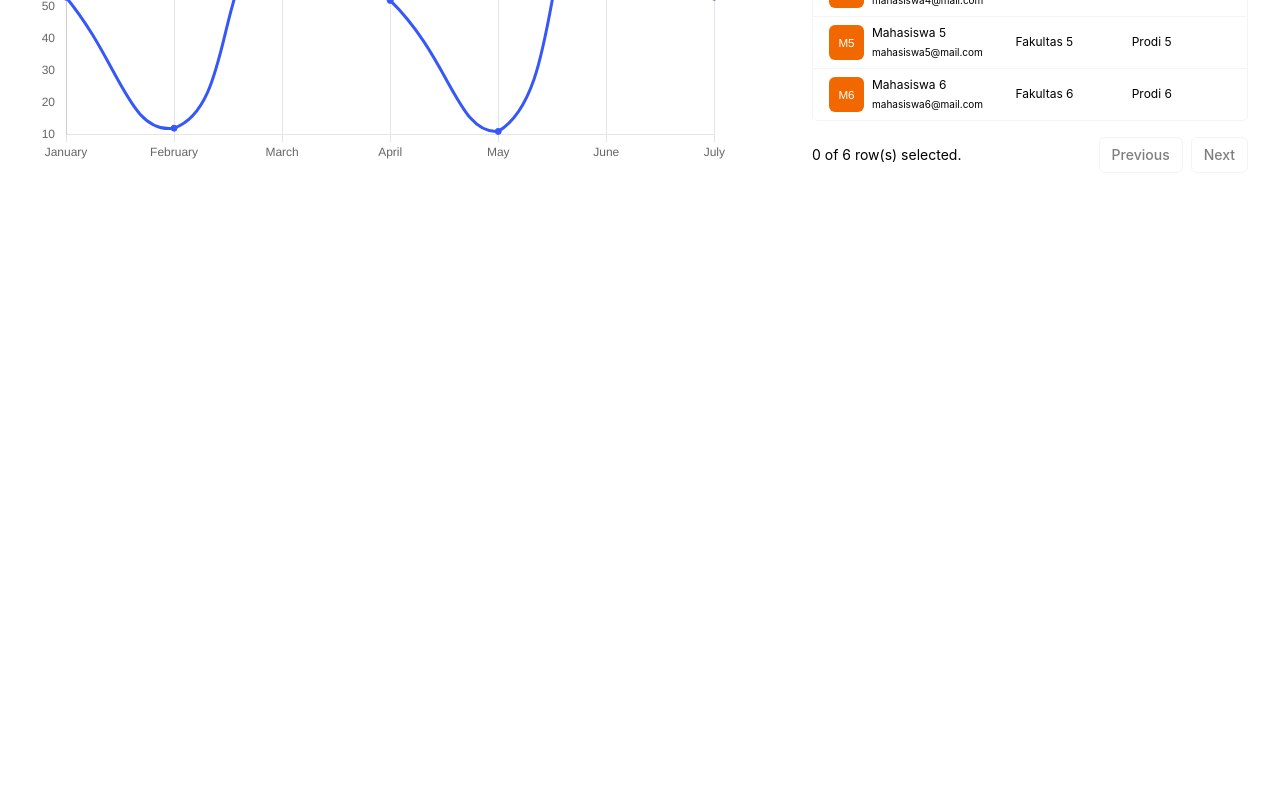
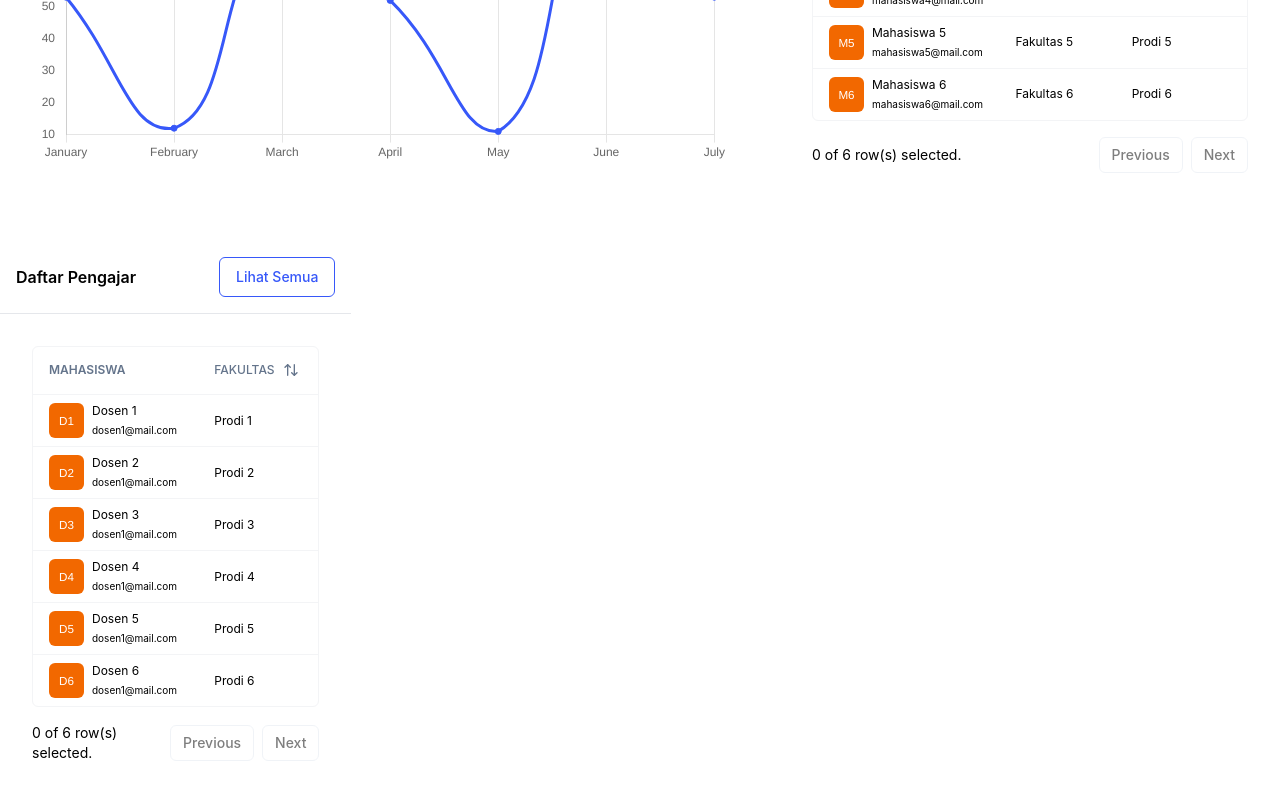
Before and after one commit to abduromanov2020/deploy-kg-admin, a Next.js app: page /beranda in a window 1280 px wide. Shown: the part 486-1286 px from the top of the page. Before the commit the page ends 800 px from the top, so only its background shows below. Built offline with nearby package versions, Linux system fonts and the light colour scheme; no server answers.

Commit message:
Add : Daftar pengajar at dashboard

```diff
--- /dev/null
+++ b/src/modules/dashboard/component/pengajarCard/TableDaftarPengajar/index.tsx
@@ -0,0 +1,227 @@
+'use client';
+import {
+  ColumnDef,
+  ColumnFiltersState,
+  flexRender,
+  getCoreRowModel,
+  getFilteredRowModel,
+  getPaginationRowModel,
+  getSortedRowModel,
+  SortingState,
+  useReactTable,
+  VisibilityState,
+} from '@tanstack/react-table';
+import { ArrowUpDown } from 'lucide-react';
+import Image from 'next/image';
+import React, { FC, useState } from 'react';
+import Avatar from 'react-avatar';
+
+import { Button } from '@/components/ui/button';
+import {
+  Table,
+  TableBody,
+  TableCell,
+  TableHead,
+  TableHeader,
+  TableRow,
+} from '@/components/ui/table';
+
+export type TMahasiswa = {
+  name: string;
+  studyProgram: string;
+  image?: string | null;
+  email: string;
+};
+
+export const data: TMahasiswa[] = [
+  {
+    name: 'Dosen 1',
+    studyProgram: 'Prodi 1',
+    image: null,
+    email: 'dosen1@mail.com',
+  },
+  {
+    name: 'Dosen 2',
+    studyProgram: 'Prodi 2',
+    image: null,
+    email: 'dosen1@mail.com',
+  },
+  {
+    name: 'Dosen 3',
+    studyProgram: 'Prodi 3',
+    image: null,
+    email: 'dosen1@mail.com',
+  },
+  {
+    name: 'Dosen 4',
+    studyProgram: 'Prodi 4',
+    image: null,
+    email: 'dosen1@mail.com',
+  },
+  {
+    name: 'Dosen 5',
+    studyProgram: 'Prodi 5',
+    image: null,
+    email: 'dosen1@mail.com',
+  },
+  {
+    name: 'Dosen 6',
+    studyProgram: 'Prodi 6',
+    image: null,
+    email: 'dosen1@mail.com',
+  },
+];
+
+export const columns: ColumnDef<TMahasiswa>[] = [
+  {
+    accessorKey: 'mahasiswa',
+    header: 'MAHASISWA',
+    cell: ({ row }) => (
+      <div className='flex gap-2'>
+        <div>
+          {row?.original.image !== null ? (
+            <Image
+              src={row?.original.image as string}
+              width={35}
+              height={35}
+              alt='avatar'
+              className='w-10 h-10 rounded-md object-cover bg-center'
+            />
+          ) : (
+            <Avatar
+              name={row?.original?.name || 'a'}
+              color='#F26800'
+              className='rounded-md'
+              size='35'
+            />
+          )}
+        </div>
+        <div className='flex flex-col justify-between'>
+          <p>{row?.original?.name}</p>
+          <p className='text-[10px]'>{row?.original?.email}</p>
+        </div>
+      </div>
+    ),
+  },
+  {
+    accessorKey: 'studyProgram',
+    header: ({ column }) => {
+      return (
+        <Button
+          variant='ghost'
+          className='text-xs px-0'
+          onClick={() => column.toggleSorting(column.getIsSorted() === 'asc')}
+        >
+          FAKULTAS
+          <ArrowUpDown className='ml-2 h-4 w-4' />
+        </Button>
+      );
+    },
+    cell: ({ row }) => <div>{row.getValue('studyProgram')}</div>,
+  },
+];
+
+export const TableDaftarPengajar: FC = () => {
+  const [sorting, setSorting] = useState<SortingState>([]);
+  const [columnFilters, setColumnFilters] = useState<ColumnFiltersState>([]);
+  const [columnVisibility, setColumnVisibility] = useState<VisibilityState>({});
+  const [rowSelection, setRowSelection] = useState({});
+
+  const table = useReactTable({
+    data,
+    columns,
+    onSortingChange: setSorting,
+    onColumnFiltersChange: setColumnFilters,
+    getCoreRowModel: getCoreRowModel(),
+    getPaginationRowModel: getPaginationRowModel(),
+    getSortedRowModel: getSortedRowModel(),
+    getFilteredRowModel: getFilteredRowModel(),
+    onColumnVisibilityChange: setColumnVisibility,
+    onRowSelectionChange: setRowSelection,
+    state: {
+      sorting,
+      columnFilters,
+      columnVisibility,
+      rowSelection,
+    },
+  });
+
+  return (
+    <div className='w-full '>
+      <div className='rounded-md border '>
+        <Table className='text-xs max-w-full scrollbar-thumb-primary-500  scrollbar-  scrollbar-track-sidebar scrollbar-thumb-rounded-md'>
+          <TableHeader>
+            {table.getHeaderGroups().map((headerGroup) => (
+              <TableRow key={headerGroup.id}>
+                {headerGroup.headers.map((header) => {
+                  return (
+                    <TableHead key={header.id} className='font-semibold'>
+                      {header.isPlaceholder
+                        ? null
+                        : flexRender(
+                            header.column.columnDef.header,
+                            header.getContext(),
+                          )}
+                    </TableHead>
+                  );
+                })}
+              </TableRow>
+            ))}
+          </TableHeader>
+          <TableBody>
+            {table.getRowModel().rows?.length ? (
+              table.getRowModel().rows.map((row) => (
+                <TableRow
+                  key={row.id}
+                  data-state={row.getIsSelected() && 'selected'}
+                >
+                  {row.getVisibleCells().map((cell) => (
+                    <TableCell key={cell.id} className='py-2 px-4'>
+                      {flexRender(
+                        cell.column.columnDef.cell,
+                        cell.getContext(),
+                      )}
+                    </TableCell>
+                  ))}
+                </TableRow>
+              ))
+            ) : (
+              <TableRow>
+                <TableCell
+                  colSpan={columns.length}
+                  className='h-24 text-center'
+                >
+                  No results.
+                </TableCell>
+              </TableRow>
+            )}
+          </TableBody>
+        </Table>
+      </div>
+      <div className='flex items-center justify-end space-x-2 py-4'>
+        <div className='flex-1 text-sm text-muted-foreground'>
+          {table.getFilteredSelectedRowModel().rows.length} of{' '}
+          {table.getFilteredRowModel().rows.length} row(s) selected.
+        </div>
+        <div className='space-x-2'>
+          <Button
+            variant='outline'
+            size='sm'
+            onClick={() => table.previousPage()}
+            disabled={!table.getCanPreviousPage()}
+          >
+            Previous
+          </Button>
+          <Button
+            variant='outline'
+            size='sm'
+            onClick={() => table.nextPage()}
+            disabled={!table.getCanNextPage()}
+          >
+            Next
+          </Button>
+        </div>
+      </div>
+    </div>
+  );
+};
--- /dev/null
+++ b/src/modules/dashboard/component/pengajarCard/index.tsx
@@ -0,0 +1,24 @@
+import React from 'react';
+
+import { Button } from '@/components/ui/button';
+
+import { TableDaftarPengajar } from '@/modules/dashboard/component/pengajarCard/TableDaftarPengajar';
+
+export const PengajarCard = () => {
+  return (
+    <div className='bg-white rounded-md col-span-2'>
+      <div className='border-b border-dark-200 p-4 flex justify-between items-center'>
+        <span className='font-semibold '>Daftar Pengajar</span>
+        <Button
+          variant='outline'
+          className='border-primary-500 text-primary-500'
+        >
+          Lihat Semua
+        </Button>
+      </div>
+      <div className='p-8'>
+        <TableDaftarPengajar />
+      </div>
+    </div>
+  );
+};
--- a/src/modules/dashboard/index.tsx
+++ b/src/modules/dashboard/index.tsx
@@ -3,6 +3,7 @@ import React from 'react';
 import { DashboardCard } from '@/modules/dashboard/component/DashboardCard';
 import { MahasiswaBaruCard } from '@/modules/dashboard/component/MahasiswaBaruCard';
 import { PendaftaranChart } from '@/modules/dashboard/component/PendaftaranChart';
+import { PengajarCard } from '@/modules/dashboard/component/pengajarCard';
 
 export const DashboardModule = () => {
   const cardItems = [
@@ -39,6 +40,9 @@ export const DashboardModule = () => {
         <PendaftaranChart />
         <MahasiswaBaruCard />
       </div>
+      <div className='grid grid-cols-7 gap-5'>
+        <PengajarCard />
+      </div>
     </div>
   );
 };
```
